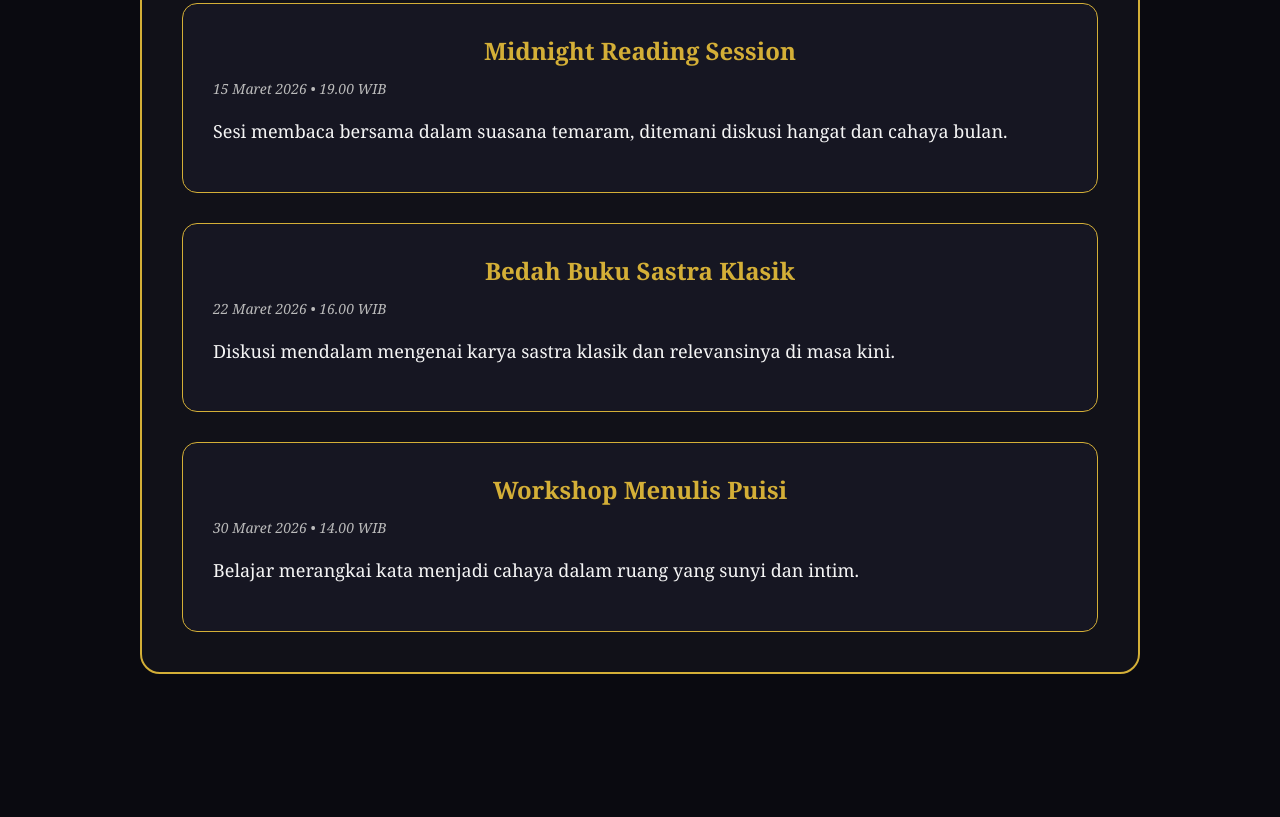
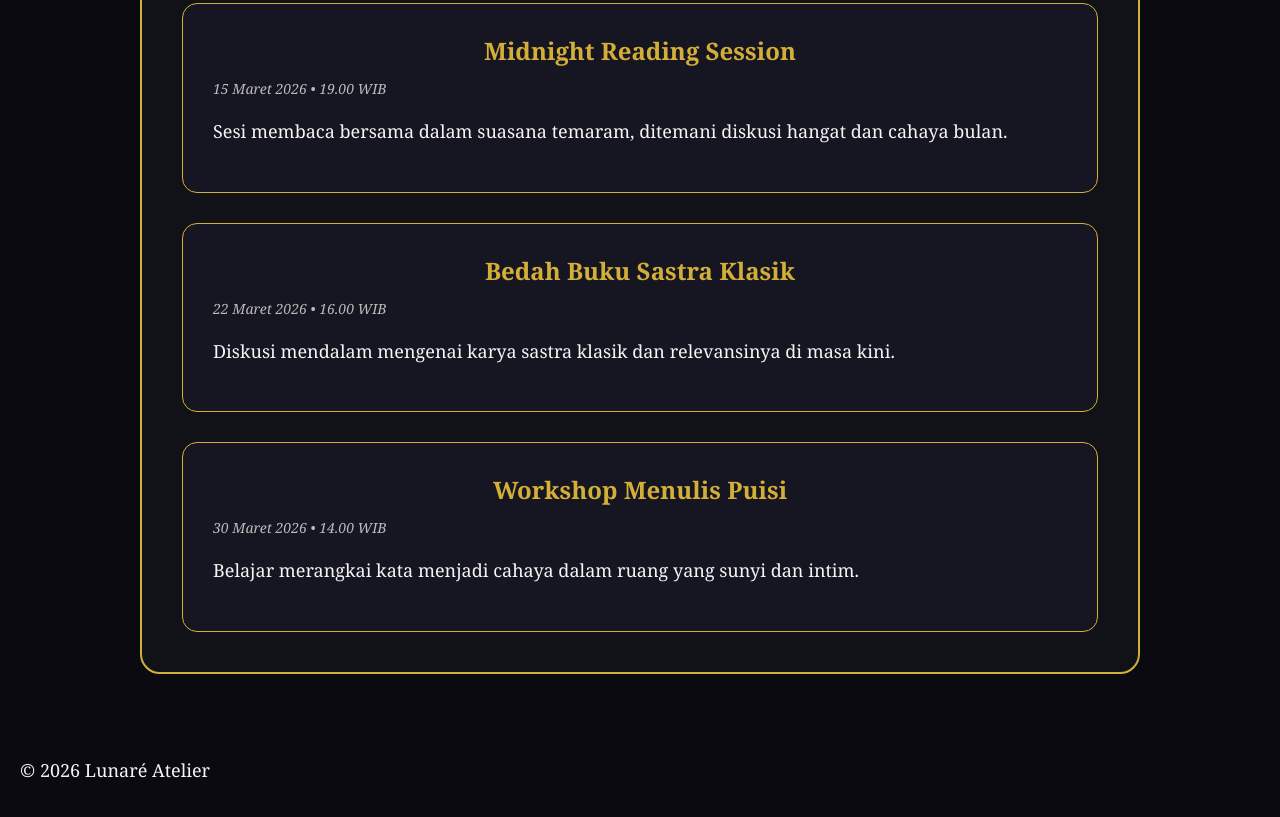
Before and after one commit to diannalarasati/dianalarasatii-11C, a plain HTML site: page event.html in a window 1280 px wide. Shown: the part 387-1204 px from the top of the page. Before the commit the page ends 1181 px from the top, so only its background shows below. Drawn offline with Linux system fonts and the light colour scheme.

Commit message:
event.html

```diff
--- a/event.html
+++ b/event.html
@@ -52,6 +52,9 @@
         </div>
 
     </section>
+    <footer>
+    <p>&copy; 2026 Lunaré Atelier</p>
+</footer>
 
 </body>
 </html>
```
